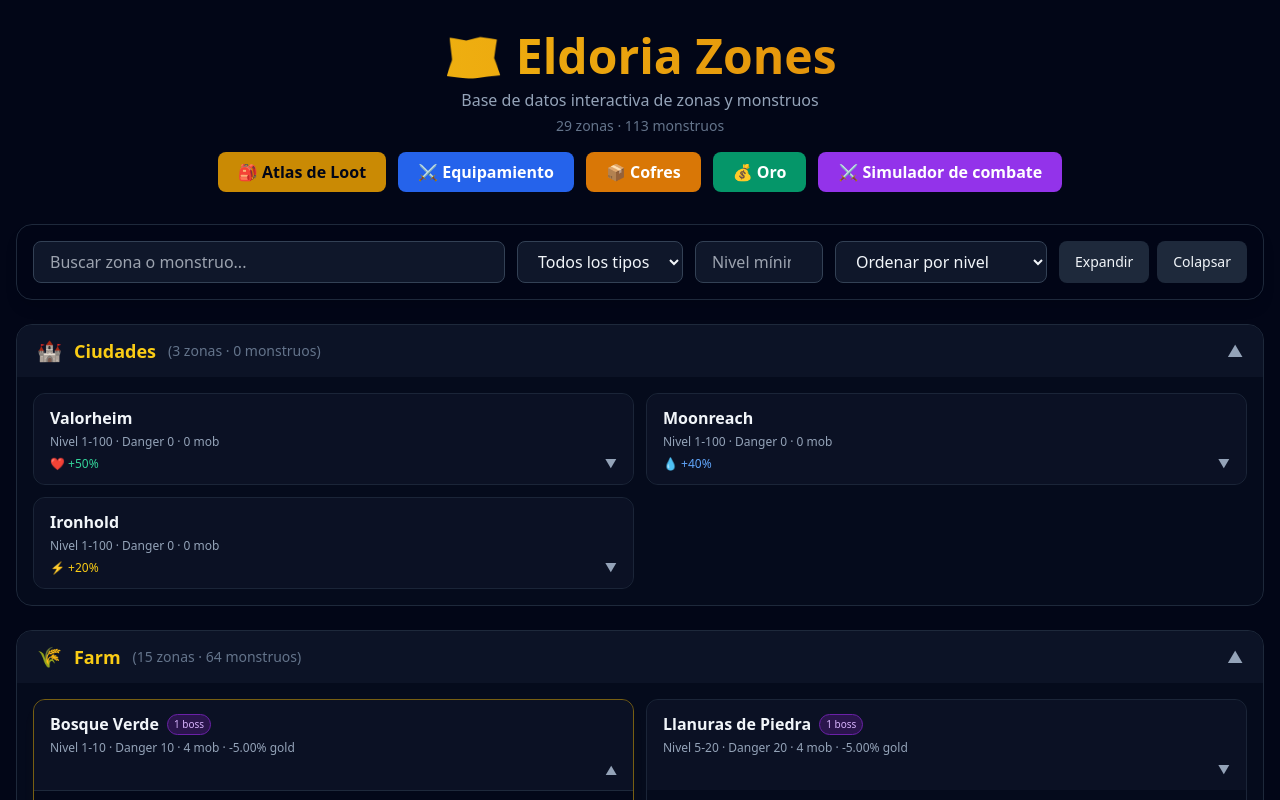
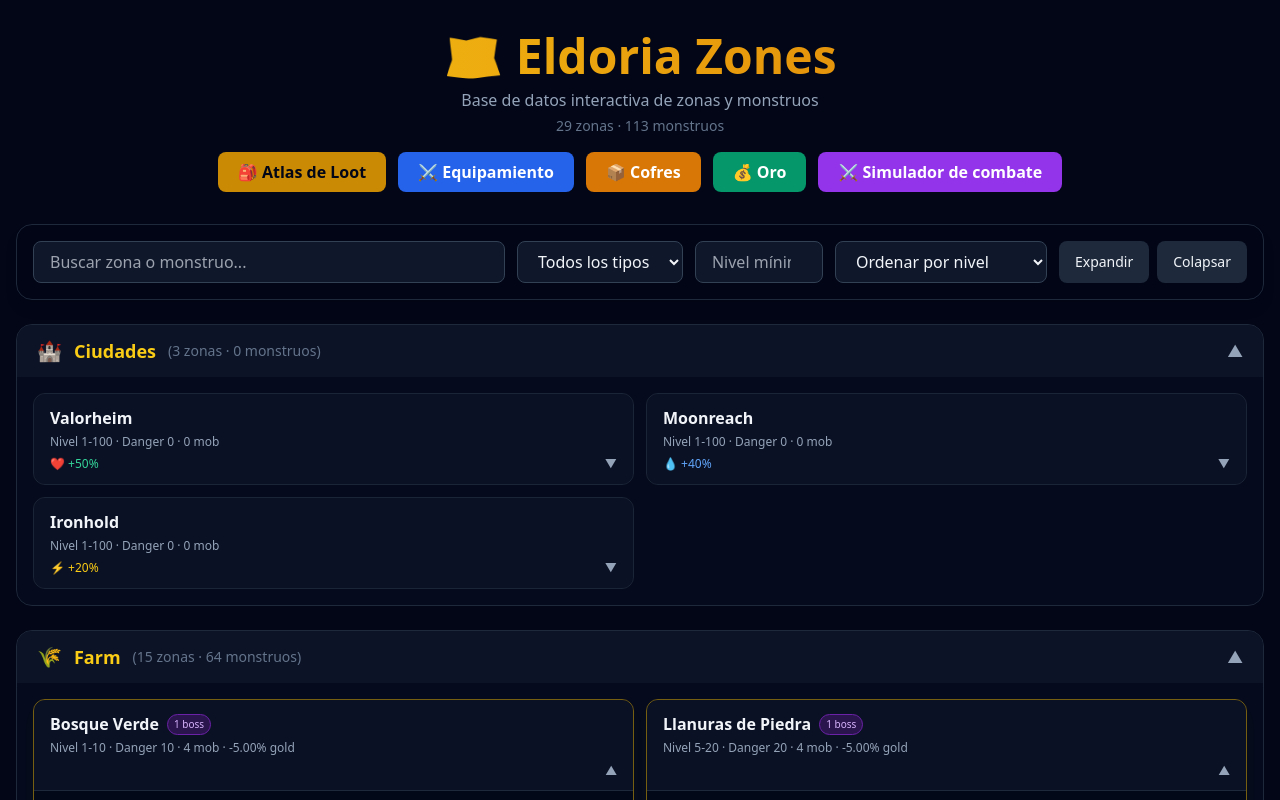
Before and after one commit to JuanMaDev98/eldoria-utilities-web, a Next.js app: page /eldoria-utilities-web/ in a window 1280 px wide. Both pictures are taken after a click on the button 333 px from the left and 745 px from the top of the page. Shown: the top 800 px of the page. Built offline with nearby package versions, Linux system fonts and the light colour scheme.

Commit message:
feat: expandir row completo + columnas exp/sta y oro/sta calculadas

```diff
--- a/app/page.tsx
+++ b/app/page.tsx
@@ -78,7 +78,7 @@ export default function Home() {
   const [search, setSearch] = useState("");
   const [typeFilter, setTypeFilter] = useState<string>("all");
   const [minLevel, setMinLevel] = useState<number | "">("");
-  const [expandedZones, setExpandedZones] = useState<Set<number>>(new Set());
+  const [expandedRows, setExpandedRows] = useState<Set<string>>(new Set());
   const [expandedTypes, setExpandedTypes] = useState<Set<string>>(new Set(TYPE_ORDER));
   const [sortBy, setSortBy] = useState<"level" | "danger" | "name">("level");
 
@@ -114,11 +114,14 @@ export default function Home() {
     return groups;
   }, [filteredZones]);
 
-  const toggleZone = (id: number) => {
-    setExpandedZones((prev) => {
+  const getRowKey = (type: string, index: number) => `${type}-${Math.floor(index / 2)}`;
+
+  const toggleRow = (type: string, index: number) => {
+    const key = getRowKey(type, index);
+    setExpandedRows((prev) => {
       const next = new Set(prev);
-      if (next.has(id)) next.delete(id);
-      else next.add(id);
+      if (next.has(key)) next.delete(key);
+      else next.add(key);
       return next;
     });
   };
@@ -133,11 +136,16 @@ export default function Home() {
   };
 
   const expandAll = () => {
+    const allRows = new Set<string>();
+    for (const type of Object.keys(groupedZones)) {
+      groupedZones[type].forEach((_, i) => allRows.add(getRowKey(type, i)));
+    }
     setExpandedTypes(new Set(TYPE_ORDER));
-    setExpandedZones(new Set(filteredZones.map((z) => z.id)));
+    setExpandedRows(allRows);
   };
+
   const collapseAll = () => {
-    setExpandedZones(new Set());
+    setExpandedRows(new Set());
   };
 
   return (
@@ -231,8 +239,9 @@ export default function Home() {
               {isTypeOpen && (
                 <div className="p-4 bg-slate-900/30">
                   <div className="grid grid-cols-1 md:grid-cols-2 gap-3">
-                    {typeZones.map((zone) => {
-                      const isZoneOpen = expandedZones.has(zone.id);
+                    {typeZones.map((zone, idx) => {
+                      const rowKey = getRowKey(type, idx);
+                      const isZoneOpen = expandedRows.has(rowKey);
                       const bossCount = zone.monsters.filter((m) => m.is_boss).length;
                       return (
                         <div
@@ -240,7 +249,7 @@ export default function Home() {
                           className={`border rounded-xl overflow-hidden transition ${isZoneOpen ? "border-gold-500/50 shadow-lg shadow-gold-500/5" : "border-slate-700/50 hover:border-slate-600"}`}
                         >
                           <button
-                            onClick={() => toggleZone(zone.id)}
+                            onClick={() => toggleRow(type, idx)}
                             className="w-full text-left px-4 py-3 bg-slate-900/60 hover:bg-slate-800/70 transition"
                           >
                             <div className="flex items-center gap-2 flex-wrap">
@@ -279,11 +288,17 @@ export default function Home() {
                                         <th className="py-1.5 pr-3">Dodge</th>
                                         <th className="py-1.5 pr-3">XP</th>
                                         <th className="py-1.5 pr-3">Gold</th>
+                                        <th className="py-1.5 pr-3">Exp/Sta</th>
+                                        <th className="py-1.5 pr-3">Oro/Sta</th>
                                         <th className="py-1.5 pr-3">Tipo</th>
                                       </tr>
                                     </thead>
                                     <tbody>
-                                      {zone.monsters.map((m) => (
+                                      {zone.monsters.map((m) => {
+                                        const expPerSta = m.stamina_cost > 0 ? (m.xp_reward / m.stamina_cost).toFixed(1) : "0";
+                                        const goldAvg = (m.gold_min + m.gold_max) / 2;
+                                        const goldPerSta = m.stamina_cost > 0 ? (goldAvg / m.stamina_cost).toFixed(1) : "0";
+                                        return (
                                           <tr key={m.id} className={`border-b border-slate-800/40 hover:bg-slate-800/30 ${m.is_boss ? "text-purple-200" : "text-slate-300"}`}>
                                             <td className="py-1.5 pr-3 font-medium whitespace-nowrap">
                                               {m.name}
@@ -297,12 +312,15 @@ export default function Home() {
                                             <td className="py-1.5 pr-3">{m.dodge}%</td>
                                             <td className="py-1.5 pr-3 font-semibold text-emerald-400">{m.xp_reward.toLocaleString()}</td>
                                             <td className="py-1.5 pr-3">{m.gold_min}-{m.gold_max}</td>
+                                            <td className="py-1.5 pr-3 font-semibold text-cyan-400">{expPerSta}</td>
+                                            <td className="py-1.5 pr-3 font-semibold text-amber-400">{goldPerSta}</td>
                                             <td className="py-1.5 pr-3 text-slate-500">
                                               {m.dmg_type}
                                               {m.dot_chance ? ` · DOT` : ""}
                                             </td>
                                           </tr>
-                                      ))}
+                                        );
+                                      })}
                                     </tbody>
                                   </table>
                                 </div>
```
Lines whose indentation alone changed are shown as unchanged.
